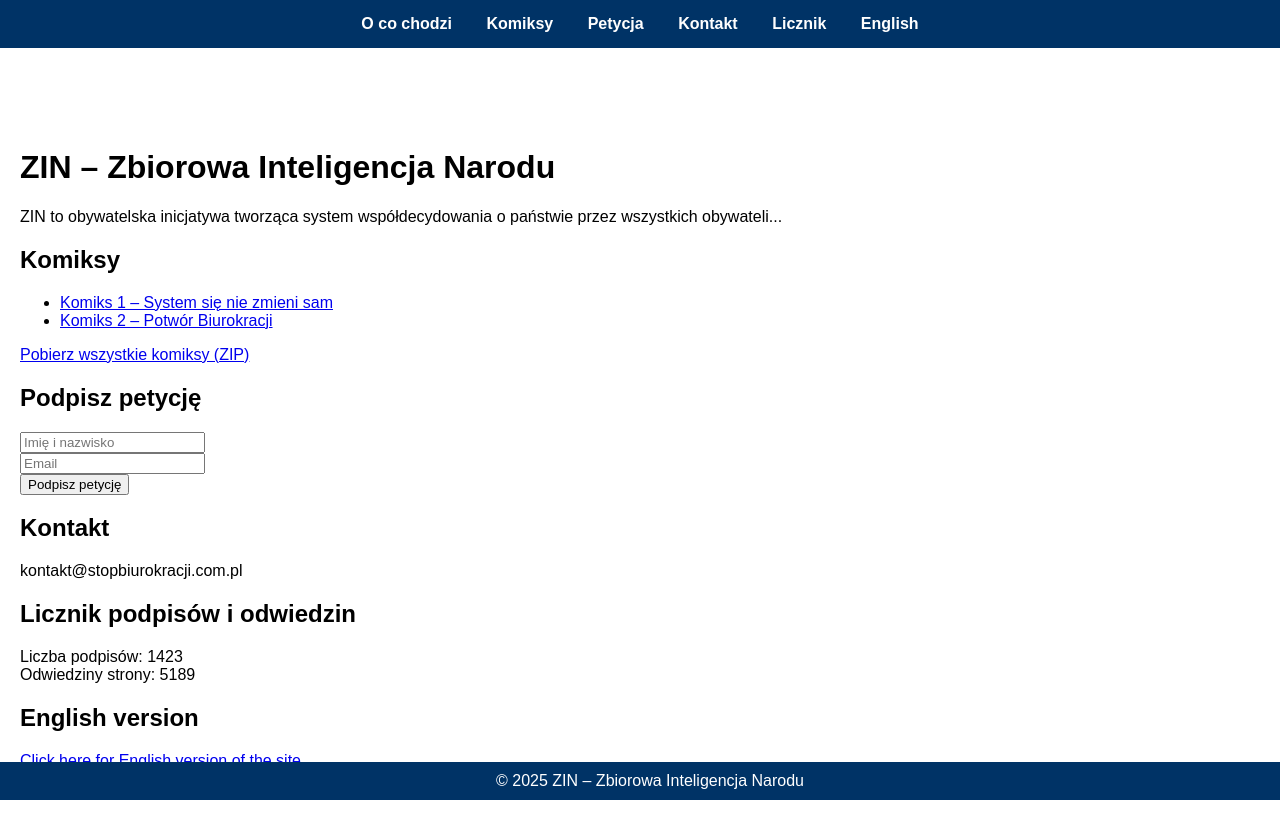
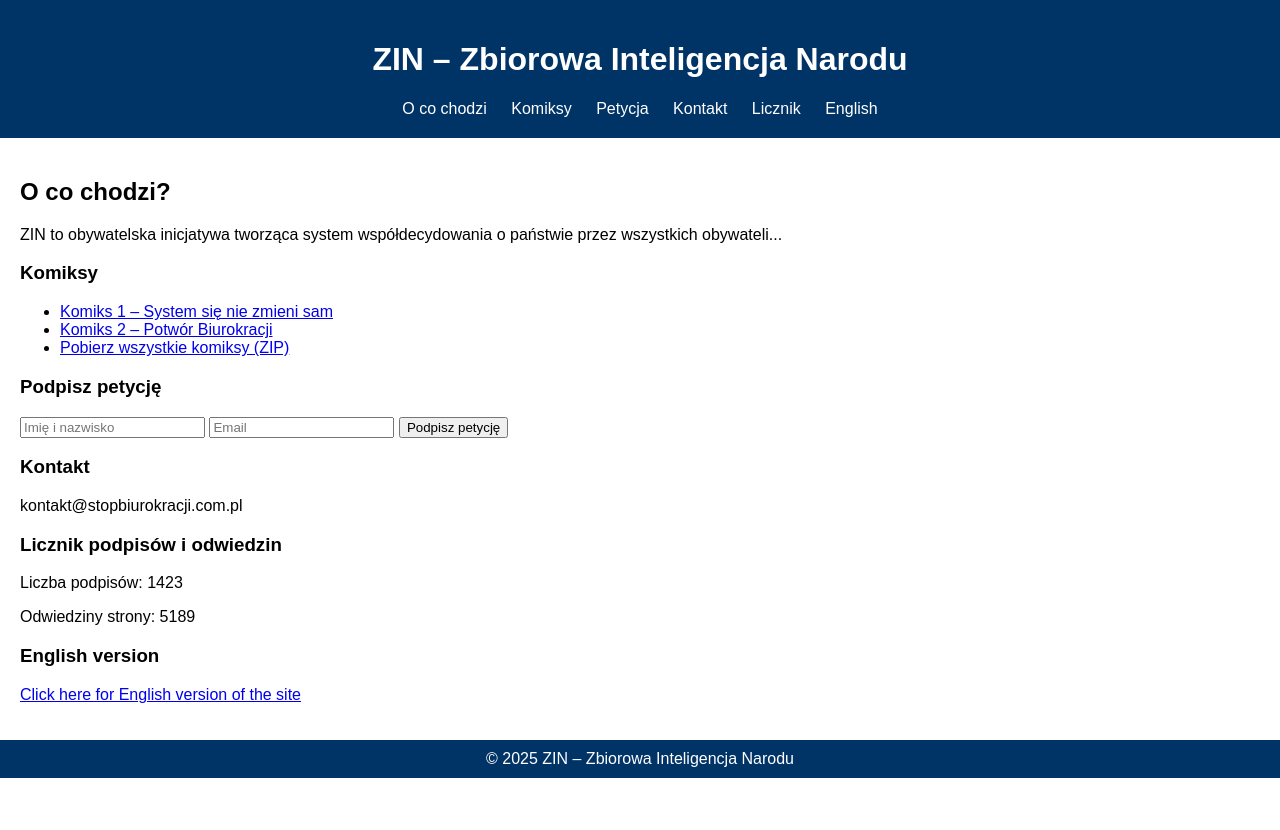
Before and after one commit to StopBiurokracji/ZIN-STRONA, a plain HTML site: page index.html in a window 1280 px wide. After the commit the page ends 800 px from the top, so only its background shows below. Drawn offline with Linux system fonts and the light colour scheme.

Commit message:
Add files via upload

```diff
--- /dev/null
+++ b/counter.js
@@ -0,0 +1,7 @@
+
+document.addEventListener("DOMContentLoaded", () => {
+  const podpisy = document.getElementById("liczba-podpisow");
+  const odwiedziny = document.getElementById("liczba-odwiedzin");
+  if (podpisy) podpisy.textContent = "1423";
+  if (odwiedziny) odwiedziny.textContent = "5189";
+});
--- /dev/null
+++ b/form.js
@@ -0,0 +1,11 @@
+
+document.addEventListener("DOMContentLoaded", () => {
+  const form = document.querySelector("form");
+  if (form) {
+    form.addEventListener("submit", (e) => {
+      e.preventDefault();
+      alert("Dziękujemy za podpis!");
+      form.reset();
+    });
+  }
+});
--- a/index.html
+++ b/index.html
@@ -1,63 +1,61 @@
-
 <!DOCTYPE html>
 <html lang="pl">
 <head>
-    <meta charset="UTF-8">
+  <meta charset="UTF-8" />
   <title>ZIN – Zbiorowa Inteligencja Narodu</title>
-    <link rel="stylesheet" href="style.css">
+  <link rel="stylesheet" href="style.css" />
+  <script src="counter.js" defer></script>
+  <script src="form.js" defer></script>
 </head>
 <body>
-
+  <header>
+    <h1>ZIN – Zbiorowa Inteligencja Narodu</h1>
     <nav>
       <a href="#o-co-chodzi">O co chodzi</a>
       <a href="#komiksy">Komiksy</a>
       <a href="#petycja">Petycja</a>
       <a href="#kontakt">Kontakt</a>
       <a href="#licznik">Licznik</a>
-    <a href="#english">English</a>
+      <a href="en.html">English</a>
     </nav>
-
-<main style="padding: 80px 20px 60px;">
-    <h1 id="o-co-chodzi">ZIN – Zbiorowa Inteligencja Narodu</h1>
+  </header>
+  <main>
+    <section id="o-co-chodzi">
+      <h2>O co chodzi?</h2>
       <p>ZIN to obywatelska inicjatywa tworząca system współdecydowania o państwie przez wszystkich obywateli...</p>
-
+    </section>
     <section id="komiksy">
-        <h2>Komiksy</h2>
+      <h3>Komiksy</h3>
       <ul>
         <li><a href="#">Komiks 1 – System się nie zmieni sam</a></li>
         <li><a href="#">Komiks 2 – Potwór Biurokracji</a></li>
+        <li><a href="#">Pobierz wszystkie komiksy (ZIP)</a></li>
       </ul>
-        <a href="#">Pobierz wszystkie komiksy (ZIP)</a>
     </section>
-
     <section id="petycja">
-        <h2>Podpisz petycję</h2>
+      <h3>Podpisz petycję</h3>
       <form>
-            <input type="text" placeholder="Imię i nazwisko"><br>
-            <input type="email" placeholder="Email"><br>
+        <input type="text" placeholder="Imię i nazwisko" required />
+        <input type="email" placeholder="Email" required />
         <button type="submit">Podpisz petycję</button>
       </form>
     </section>
-
     <section id="kontakt">
-        <h2>Kontakt</h2>
+      <h3>Kontakt</h3>
       <p>kontakt@stopbiurokracji.com.pl</p>
     </section>
-
     <section id="licznik">
-        <h2>Licznik podpisów i odwiedzin</h2>
-        <p>Liczba podpisów: 1423<br>Odwiedziny strony: 5189</p>
+      <h3>Licznik podpisów i odwiedzin</h3>
+      <p>Liczba podpisów: <span id="liczba-podpisow">...</span></p>
+      <p>Odwiedziny strony: <span id="liczba-odwiedzin">...</span></p>
     </section>
-
-    <section id="english">
-        <h2>English version</h2>
-        <a href="#">Click here for English version of the site</a>
+    <section>
+      <h3>English version</h3>
+      <p><a href="en.html">Click here for English version of the site</a></p>
     </section>
   </main>
-
   <footer>
     © 2025 ZIN – Zbiorowa Inteligencja Narodu
   </footer>
-
 </body>
 </html>
--- a/style.css
+++ b/style.css
@@ -2,32 +2,26 @@
 body {
   font-family: Arial, sans-serif;
   margin: 0;
-    padding: 0;
+  background: #ffffff;
+  color: #000;
 }
-
-nav {
-    background-color: #003366;
-    padding: 15px;
+header {
+  background: #003366;
+  color: white;
+  padding: 20px;
   text-align: center;
 }
-
 nav a {
-    color: #ffffff !important;
-    margin: 0 15px;
+  color: white;
+  margin: 0 10px;
   text-decoration: none;
-    font-weight: bold;
 }
-
-nav a:hover {
-    text-decoration: underline;
+main {
+  padding: 20px;
 }
-
 footer {
-    background-color: #003366;
-    color: #ffffff;
   text-align: center;
   padding: 10px;
-    position: fixed;
-    bottom: 0;
-    width: 100%;
+  background: #003366;
+  color: white;
 }
```
Lines whose indentation alone changed are shown as unchanged.
